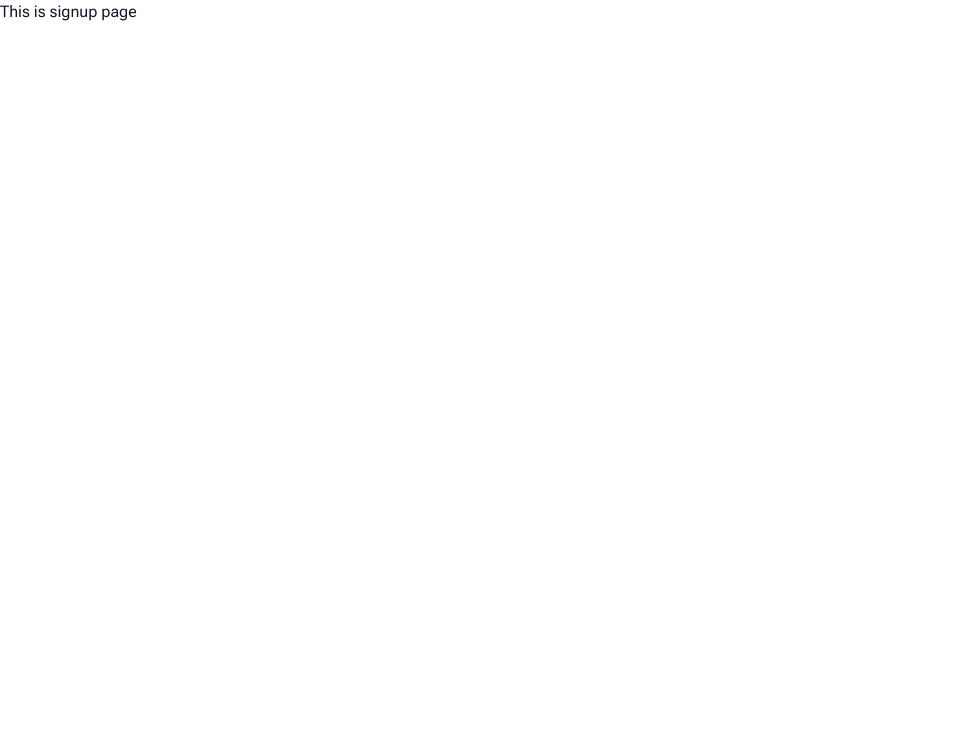
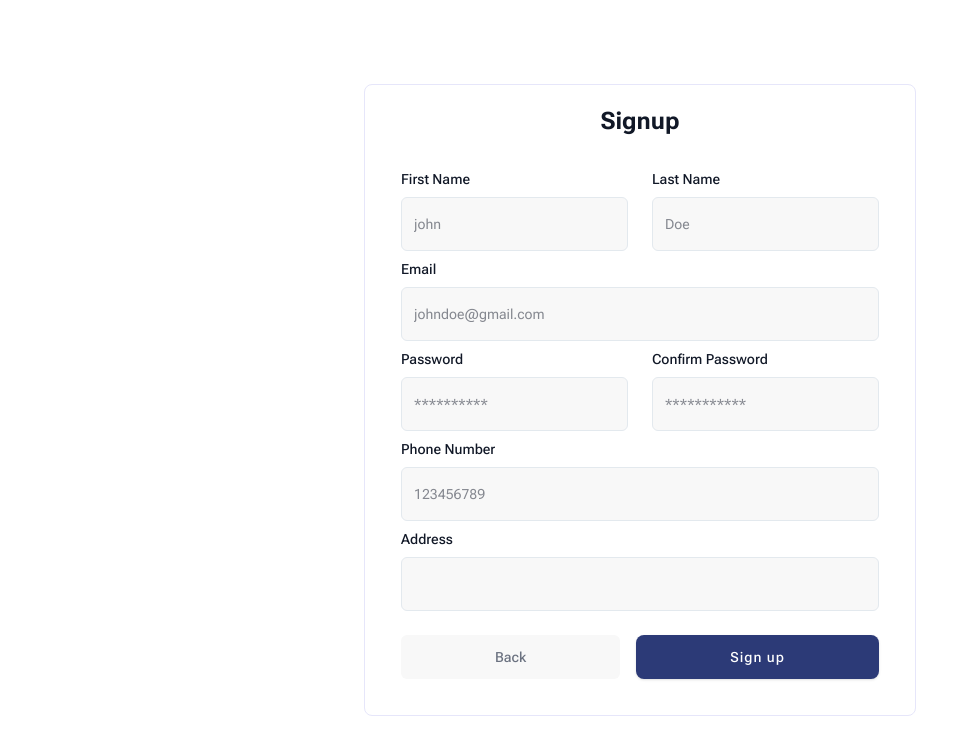
Before and after one commit to manis3/Vynspire-Ai-Labs, a Next.js app: page /signup in a window 1280 px wide. Shown: the top 752 px of the page, without its empty margins (0-979 px from the left). Built offline with nearby package versions, Linux system fonts and the light colour scheme.

Commit message:
feat: signup page ui, hook and validation

```diff
--- a/src/app/api/login/types/login.types.ts
+++ b/src/app/api/login/types/login.types.ts
@@ -1,5 +1,6 @@
 export interface IUsers {
   id: number;
+  name: string;
   email: string;
   password: string;
   phoneNumber: number | string;
--- a/src/app/api/signUp/controller/signUpController.ts
+++ b/src/app/api/signUp/controller/signUpController.ts
@@ -4,6 +4,8 @@ import bcrypt from "bcryptjs";
 import { IUsers } from "../../login/types/login.types";
 
 interface SignupInput {
+  firstName: string;
+  lastName: string;
   email: string;
   password: string;
   phoneNumber: number | string;
@@ -21,6 +23,7 @@ export async function signupUser(data: SignupInput) {
   const hashedPassword = await bcrypt.hash(data.password, 10);
   const newUser: IUsers = {
     id: Date.now(),
+    name: `${data?.firstName} ${data?.lastName}`,
     email: data.email,
     password: hashedPassword,
     phoneNumber: data.phoneNumber,
--- a/src/app/signup/page.tsx
+++ b/src/app/signup/page.tsx
@@ -1,5 +1,5 @@
-import React from "react";
+import Signup from "@/features/signup/signup";
 
 export default function page() {
-  return <div>This is signup page</div>;
+  return <Signup />;
 }
--- /dev/null
+++ b/src/consts/user/user-consts.ts
@@ -0,0 +1,14 @@
+import {
+  IInputFields,
+  userSignupFormFieldValues,
+} from "@/types/users/user-consts.types";
+
+export const inputFields: IInputFields<userSignupFormFieldValues>[] = [
+  { label: "Firstname", name: "firstName", type: "text" },
+  { label: "Lastname", name: "lastName", type: "text" },
+  { label: "Email", name: "email", type: "email" },
+  { label: "Password", name: "password", type: "password" },
+  { label: "Confirm Password", name: "confirmPassword", type: "password" },
+  { label: "Phone Number", name: "phoneNumber", type: "text" },
+  { label: "Address", name: "address", type: "text" },
+];
--- a/src/features/login/login.tsx
+++ b/src/features/login/login.tsx
@@ -10,7 +10,7 @@ export default function Login() {
     <FormWrapper title="Login">
       <form
         onSubmit={handleSubmit(onSubmit)}
-        className="flex flex-col items-center justify-center gap-8"
+        className="flex flex-col items-center justify-center gap-"
       >
         <div className="flex flex-col items-center justify-center gap-6 py-4">
           <InputWithErrorMessage
--- /dev/null
+++ b/src/features/signup/hooks/useSignup.tsx
@@ -0,0 +1,30 @@
+import {
+  newUserSchema,
+  NewUserSchema,
+  newUserSchemaDefaultValue,
+} from "@/schema/user/signup/userSignupSchema";
+import { zodResolver } from "@hookform/resolvers/zod";
+import { useForm } from "react-hook-form";
+
+export default function useSignup() {
+  const {
+    handleSubmit,
+    register,
+    formState: { errors },
+  } = useForm<NewUserSchema>({
+    mode: "onSubmit",
+    resolver: zodResolver(newUserSchema),
+    defaultValues: newUserSchemaDefaultValue,
+  });
+
+  const onSubmit = async (data: NewUserSchema) => {
+    console.log(data, "create user ko data");
+  };
+
+  return {
+    handleSubmit,
+    register,
+    errors,
+    onSubmit,
+  };
+}
--- a/src/features/signup/signup.tsx
+++ b/src/features/signup/signup.tsx
@@ -1,5 +1,97 @@
-import React from "react";
+"use client";
+import FormWrapper from "@/components/ui/form/formWrapper";
+import { InputWithErrorMessage } from "@/components/ui/input";
+import { inputFields } from "@/consts/user/user-consts";
+import useSignup from "./hooks/useSignup";
+import { ButtonWithLoader } from "@/components/ui/button";
 
 export default function Signup() {
-  return <div>signup</div>;
+  const { handleSubmit, onSubmit, register, errors } = useSignup();
+  return (
+    <FormWrapper title="Signup">
+      <form
+        onSubmit={handleSubmit(onSubmit)}
+        className="w-full flex flex-col gap-2 p-4"
+      >
+        <div className="flex gap-6">
+          <InputWithErrorMessage
+            label="First Name"
+            error={errors.firstName}
+            register={register}
+            name={"firstName"}
+            className=" rounded-sm"
+            placeholder="john"
+            type="text"
+          />
+          <InputWithErrorMessage
+            label="Last Name"
+            error={errors.lastName}
+            register={register}
+            name={"lastName"}
+            className=" rounded-sm"
+            placeholder="Doe"
+            type="text"
+          />
+        </div>
+        <InputWithErrorMessage
+          label="Email"
+          error={errors.email}
+          register={register}
+          name={"email"}
+          className="rounded-sm"
+          placeholder="johndoe@gmail.com"
+          type="email"
+        />
+        <div className="flex gap-6">
+          <InputWithErrorMessage
+            label="Password"
+            error={errors.password}
+            register={register}
+            name={"password"}
+            className="rounded-sm"
+            placeholder="**********"
+            type="password"
+          />
+          <InputWithErrorMessage
+            label="Confirm Password"
+            error={errors.confirmPassword}
+            register={register}
+            name={"confirmPassword"}
+            className=" rounded-sm"
+            placeholder="***********"
+            type="password"
+          />
+        </div>
+        <InputWithErrorMessage
+          label="Phone Number"
+          error={errors.phoneNumber}
+          register={register}
+          name={"phoneNumber"}
+          className="rounded-sm"
+          placeholder="123456789"
+          type="number"
+        />
+        <InputWithErrorMessage
+          label="Address"
+          error={errors.address}
+          register={register}
+          name={"address"}
+          className=" rounded-sm"
+          placeholder=""
+          type="text"
+        />
+
+        <div className="inline-flex justify-end gap-4 mt-4 flex-col lg:flex-row">
+          <ButtonWithLoader variant={"secondary"}>Back</ButtonWithLoader>
+          <ButtonWithLoader
+            buttonWithLoaderClassName="text-text"
+            type="submit"
+            //   loading={isLoading}
+          >
+            Sign up
+          </ButtonWithLoader>
+        </div>
+      </form>
+    </FormWrapper>
+  );
 }
--- /dev/null
+++ b/src/schema/user/signup/userSignupSchema.ts
@@ -0,0 +1,47 @@
+import z from "zod";
+
+const newUserSchema = z
+  .object({
+    firstName: z.string().min(1, { message: "Invalid Firstname" }),
+    lastName: z.string().min(1, { message: "Invalid Lastname" }),
+    email: z
+      .string()
+      .min(1, { message: "Email is required" })
+      .email({ message: "Please enter a valid email address" }),
+    phoneNumber: z
+      .string()
+      .min(10, { message: "Phone number must be 10 digits" })
+      .max(10, { message: "Phone number must not exceed 10 digits" })
+      .regex(/^\d+$/, { message: "Phone number must contain only digits" }),
+    password: z
+      .string()
+      .min(6, { message: "Password must contain at least 6 characters" })
+      .regex(/[A-Z]/, {
+        message: "Password must contain at least one uppercase letter",
+      }),
+    confirmPassword: z
+      .string()
+      .min(6, { message: "Password must contain at least 6 characters" })
+      .regex(/[A-Z]/, {
+        message: "Password must contain at least one uppercase letter",
+      }),
+    address: z.string(),
+  })
+  .refine((data) => data.password === data.confirmPassword, {
+    message: "Passwords don't match",
+    path: ["confirmPassword"],
+  });
+
+type NewUserSchema = z.infer<typeof newUserSchema>;
+
+const newUserSchemaDefaultValue: NewUserSchema = {
+  firstName: "",
+  lastName: "",
+  email: "",
+  password: "",
+  confirmPassword: "",
+  phoneNumber: "",
+  address: "",
+};
+
+export { newUserSchema, newUserSchemaDefaultValue, type NewUserSchema };
--- /dev/null
+++ b/src/types/users/user-consts.types.ts
@@ -0,0 +1,16 @@
+export type IInputFields<FormValues> = {
+  label: string;
+  name: keyof FormValues;
+  type: string;
+  fields?: string;
+};
+
+export type userSignupFormFieldValues = {
+  firstName: string;
+  lastName: string;
+  email: string;
+  password: string;
+  confirmPassword: string;
+  phoneNumber: string;
+  address: string;
+};
```
